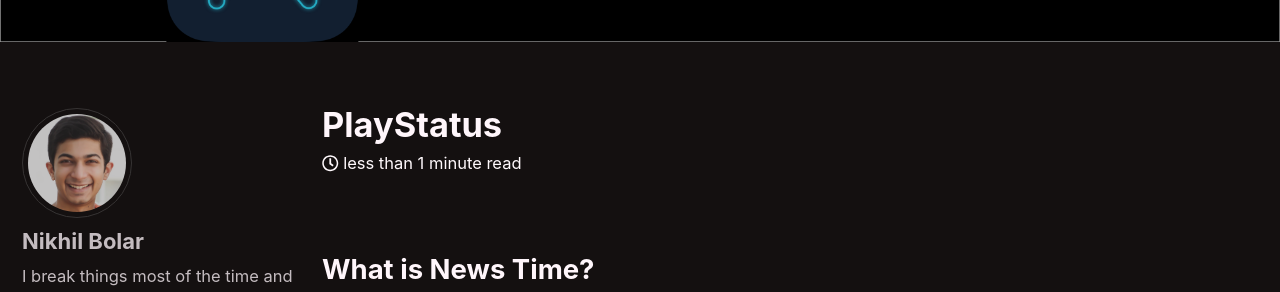
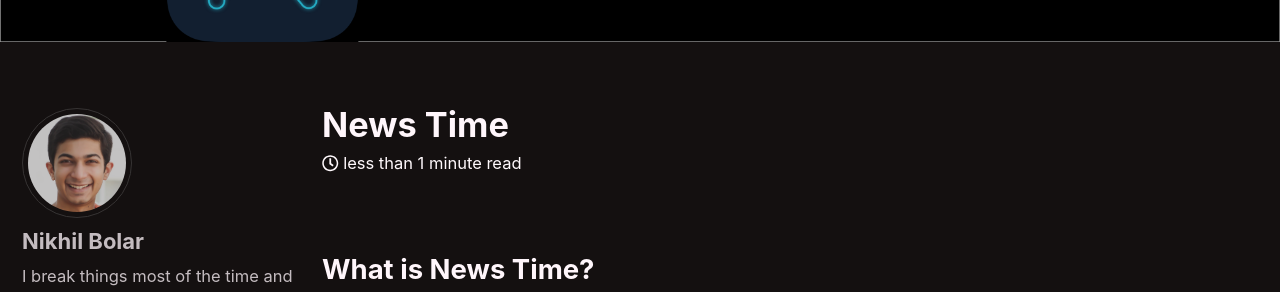
Before and after one commit to nbolar/nbolar.github.io, a Jekyll site: the page built from _posts/2019-06-01-newstime.md, in a window 1280 px wide and 900 px high. Shown: the part 239-531 px from the top of the window. Built offline with Jekyll 4.4.1, drawn with Linux system fonts in a browser that asks for light colours; cached includes are drawn as plain includes.

Commit message:
Update 2019-06-01-newstime.md

```diff
--- a/_posts/2019-06-01-newstime.md
+++ b/_posts/2019-06-01-newstime.md
@@ -1,5 +1,5 @@
 ---
-title: "PlayStatus"
+title: "News Time"
 date: 2019-06-01
 tags: [swift, iOS, news]
 category: [swift]
```
